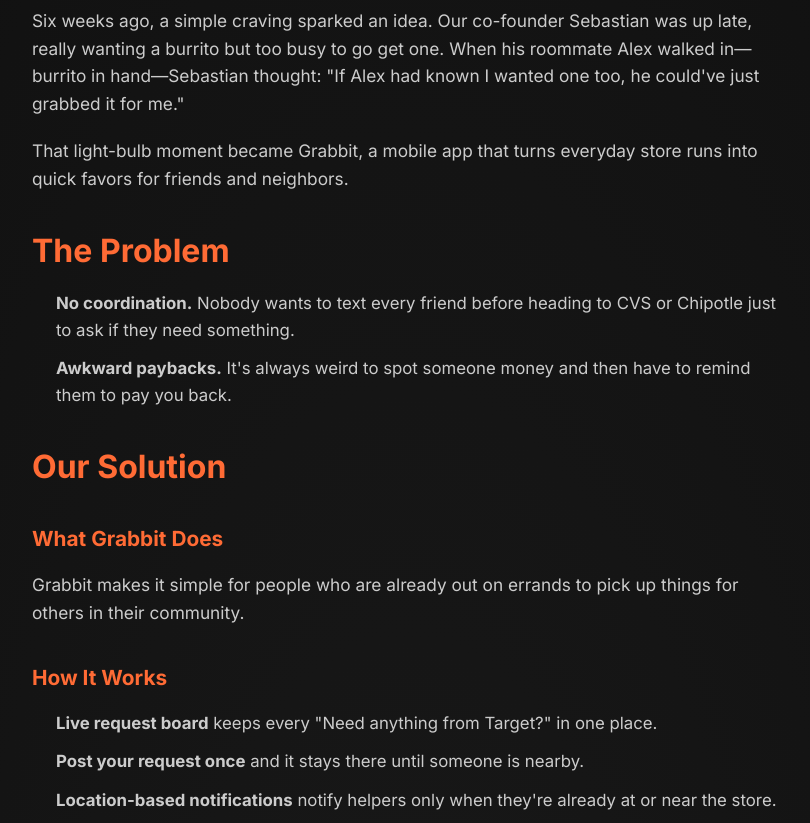
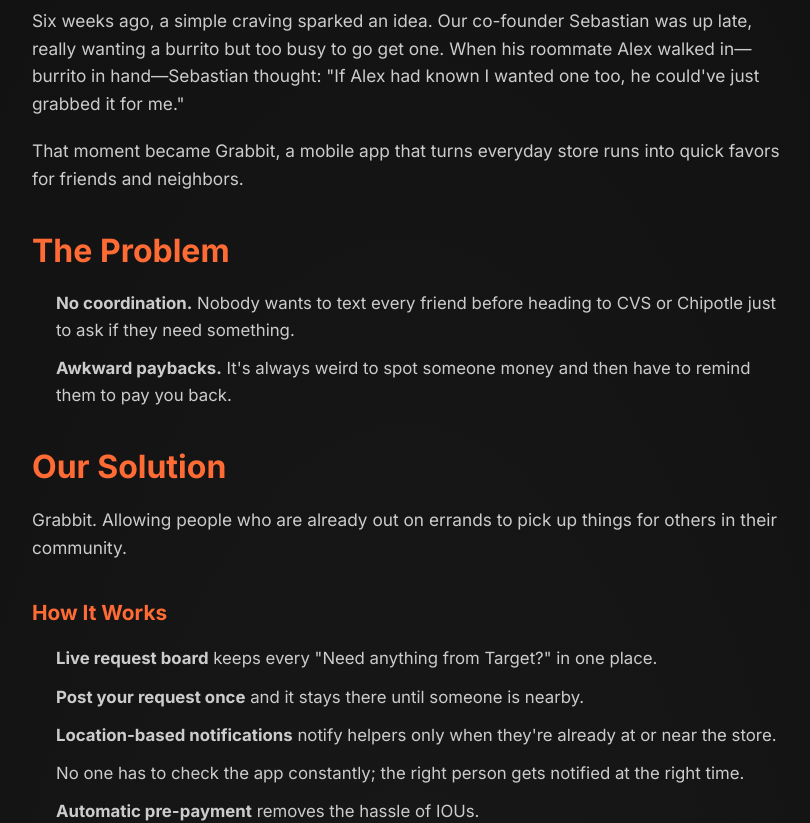
Before and after one commit to shamit05/grabbit-website, a Next.js app: page /blogs/introducing-grabbit in a window 1280 px wide. Shown: the part 420-1243 px from the top of the page, without its empty margins (232-1042 px from the left). Built offline with nearby package versions, Linux system fonts and the light colour scheme.

Commit message:
Update page.tsx

```diff
--- a/app/blogs/introducing-grabbit/page.tsx
+++ b/app/blogs/introducing-grabbit/page.tsx
@@ -21,7 +21,7 @@
             </p>
 
             <p>
-              That light-bulb moment became Grabbit, a mobile app that turns everyday store runs into quick favors for friends and neighbors.
+              That moment became Grabbit, a mobile app that turns everyday store runs into quick favors for friends and neighbors.
             </p>
 
             <h2>The Problem</h2>
@@ -32,9 +32,8 @@
 
             <h2>Our Solution</h2>
 
-            <h3>What Grabbit Does</h3>
             <p>
-              Grabbit makes it simple for people who are already out on errands to pick up things for others in their community.
+              Grabbit. Allowing people who are already out on errands to pick up things for others in their community.
             </p>
 
             <h3>How It Works</h3>
```
